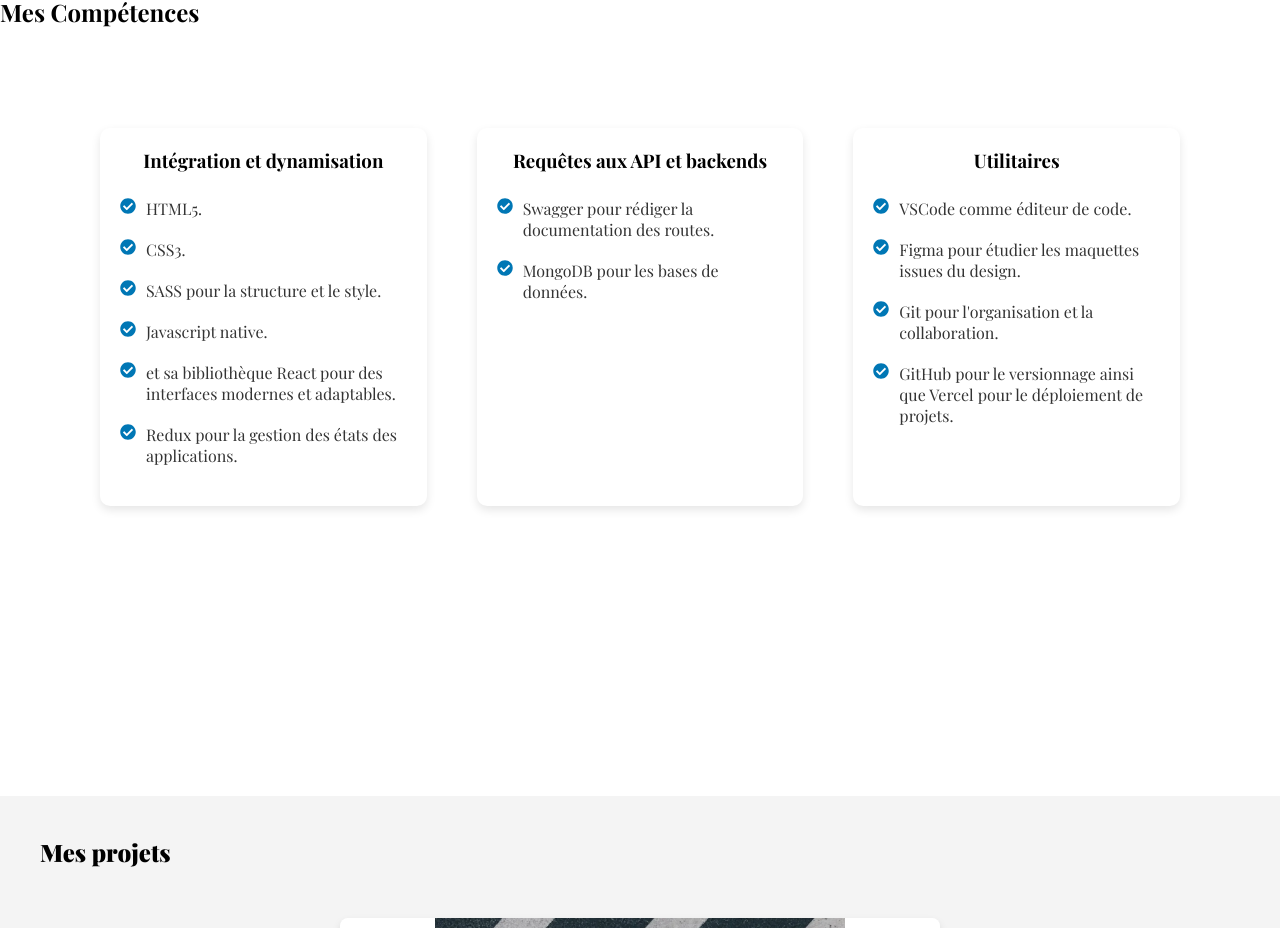
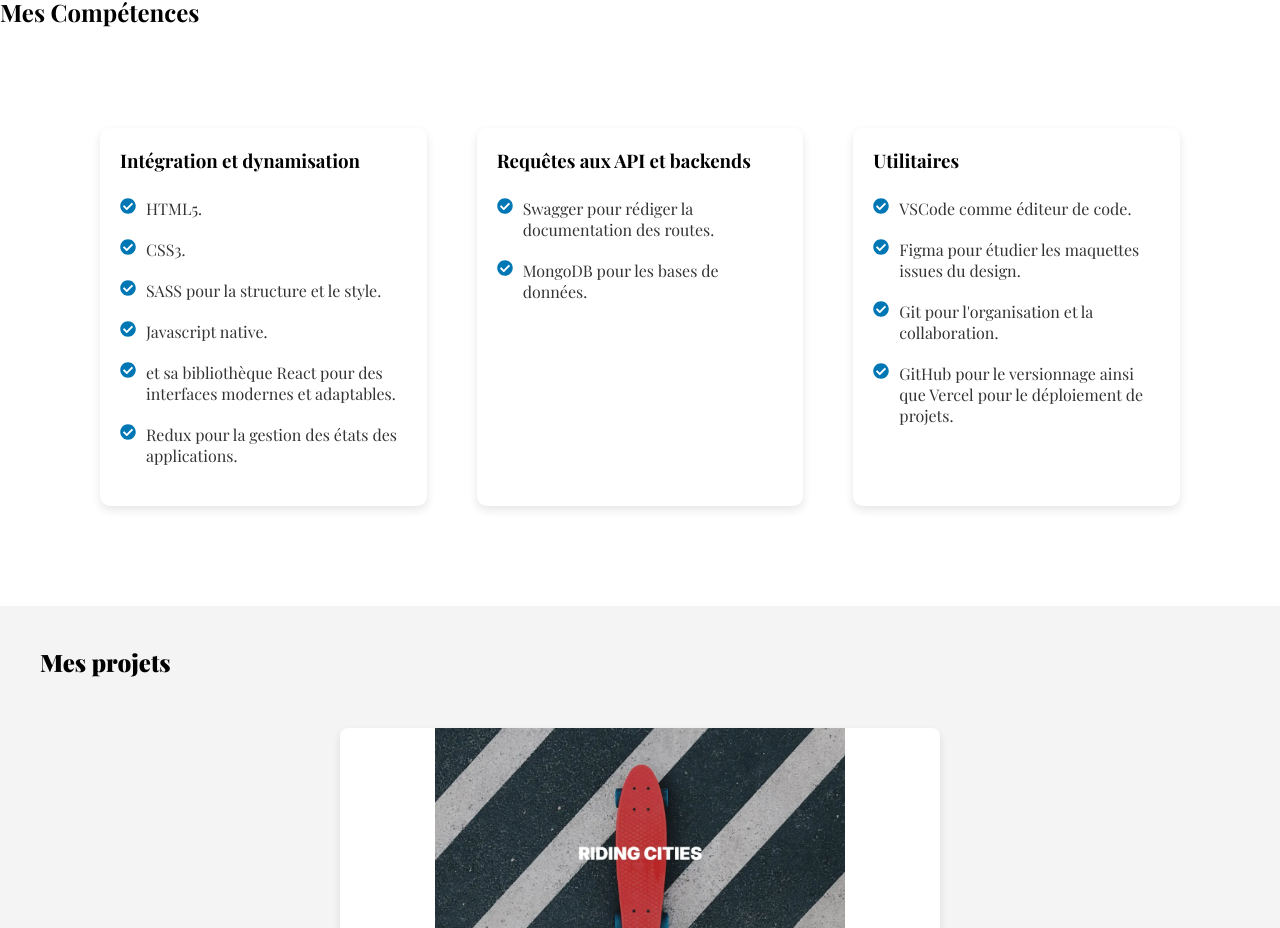
Before and after one commit to jeff397/portfolio, a React (Vite) app in the folder portfolio/: page / in a window 1280 px wide. Shown: the part 1654-2582 px from the top of the page. Built offline with nearby package versions, Linux system fonts and the light colour scheme; a web font is replaced by a local one.

Commit message:
correction

```diff
--- a/portfolio/src/components/Skills/skills.css
+++ b/portfolio/src/components/Skills/skills.css
@@ -1,5 +1,4 @@
 #skills {
-  height: 100vh;
   scroll-margin-top: 150px;
 }
 
@@ -18,9 +17,7 @@
 .skill-card {
   background: #f8f9fa;
   flex: 1 1 300px;
-  max-width: 33%;
-  display: flex;
-  flex-direction: column;
+
   align-items: center;
 
   padding: 20px;
```
